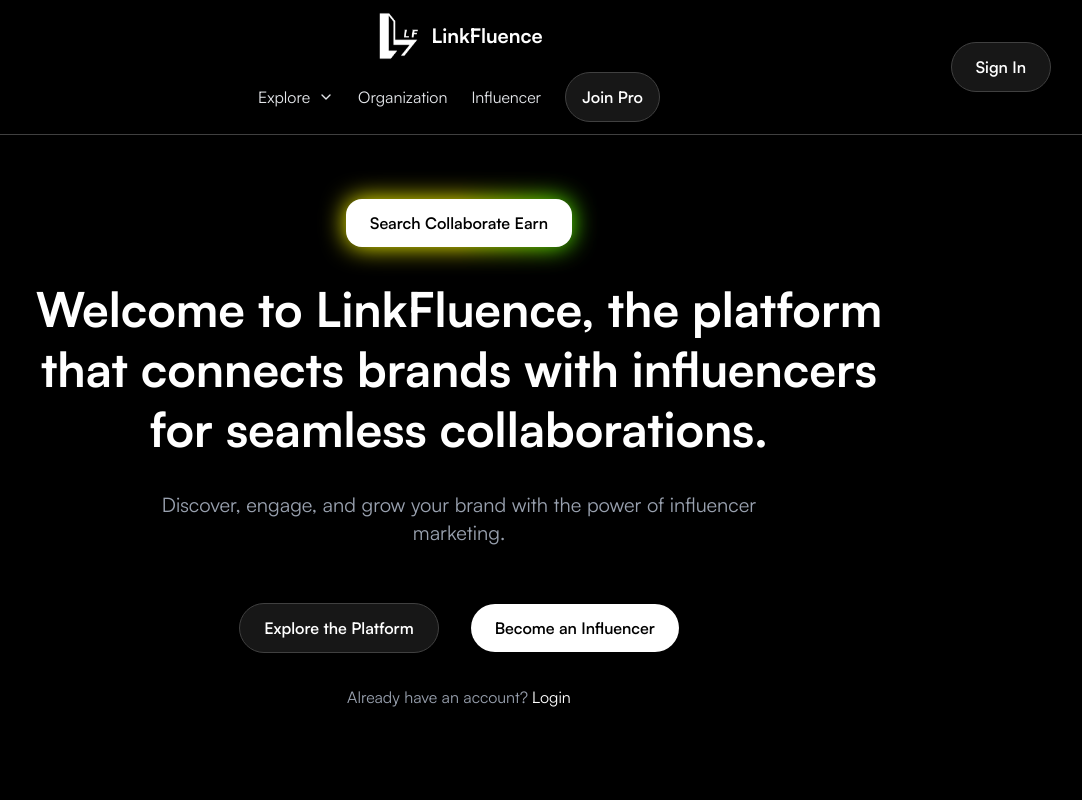
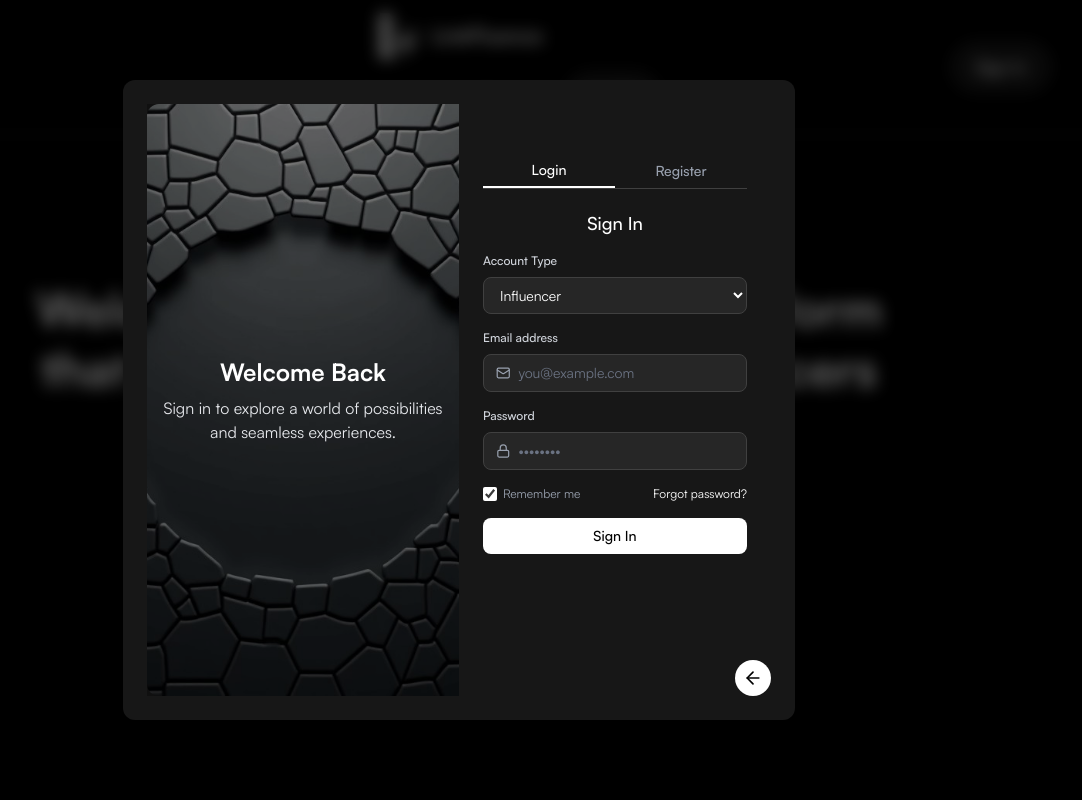
Before and after one commit to P09s/creator-brand, a React (Vite) app in the folder creator-brand/: page / in a window 1280 px wide. Both pictures are taken after a click on the button "Login". Shown: the top 800 px of the page, without its empty margins (181-1263 px from the left). Built offline with nearby package versions, Linux system fonts and the light colour scheme.

Commit message:
sign in setup

```diff
--- a/creator-brand/src/auth/SignInForm.jsx
+++ b/creator-brand/src/auth/SignInForm.jsx
@@ -7,18 +7,19 @@ export default function SignInForm() {
   const [name, setName] = useState('');
   const [remember, setRemember] = useState(true);
   const [activeTab, setActiveTab] = useState('login');
+  const [userType, setUserType] = useState('influencer');
 
   const handleSubmit = (e) => {
     e.preventDefault();
     if (activeTab === 'login') {
-      console.log({ email, password, remember, action: 'login' });
+      console.log({ email, password, remember, userType, action: 'login' });
     } else {
-      console.log({ name, email, password, action: 'register' });
+      console.log({ name, email, password, userType, action: 'register' });
     }
   };
 
   return (
-    <div className="w-full h-full relative text-center overflow-hidden flex flex-col sm:flex-row">
+    <div className="w-full h-full relative text-center overflow-hidden flex flex-col sm:flex-row overflow-y-auto">
       <div className="relative w-full sm:w-1/2 text-white">
         <img
           src="src/assets/img/login.png"
@@ -67,6 +68,20 @@ export default function SignInForm() {
             {activeTab === 'login' && (
               <div className="space-y-4">
                 <h2 className="text-white text-base sm:text-lg font-medium text-center">Sign In</h2>
+                <div className="flex flex-col gap-2">
+                  <label htmlFor="userType" className="text-xs font-medium text-gray-300 text-start">
+                    Account Type
+                  </label>
+                  <select
+                    id="userType"
+                    className="bg-neutral-800 border border-neutral-700 rounded-lg px-3 py-2 text-white text-sm focus:border-white transition"
+                    value={userType}
+                    onChange={(e) => setUserType(e.target.value)}
+                  >
+                    <option value="influencer">Influencer</option>
+                    <option value="brand">Brand</option>
+                  </select>
+                </div>
                 <div className="flex flex-col gap-2">
                   <label htmlFor="email" className="text-xs font-medium text-gray-300 text-start">
                     Email address
@@ -143,8 +158,22 @@ export default function SignInForm() {
               <div className="space-y-4">
                 <h2 className="text-white text-base sm:text-lg font-medium text-center">Create Account</h2>
                 <div className="flex flex-col gap-2">
+                  <label htmlFor="userType" className="text-xs font-medium text-gray-300 text-start">
+                    Account Type
+                  </label>
+                  <select
+                    id="userType"
+                    className="bg-neutral-800 border border-neutral-700 rounded-lg px-3 py-2 text-white text-sm focus:border-white transition"
+                    value={userType}
+                    onChange={(e) => setUserType(e.target.value)}
+                  >
+                    <option value="influencer">Influencer</option>
+                    <option value="brand">Brand</option>
+                  </select>
+                </div>
+                <div className="flex flex-col gap-2">
                   <label htmlFor="name" className="text-xs font-medium text-gray-300 text-start">
-                    Full Name
+                    {userType === 'influencer' ? 'Full Name' : 'Brand Name'}
                   </label>
                   <div className="flex items-center bg-neutral-800 border border-neutral-700 rounded-lg px-3 py-2 focus-within:border-white transition">
                     <UserPlus className="size-4 mr-2 text-gray-400" />
@@ -153,7 +182,7 @@ export default function SignInForm() {
                       type="text"
                       required
                       className="bg-transparent w-full outline-none text-white placeholder-gray-500 text-sm"
-                      placeholder="John Doe"
+                      placeholder={userType === 'influencer' ? 'John Doe' : 'Brand Name'}
                       value={name}
                       onChange={(e) => setName(e.target.value)}
                     />
--- a/creator-brand/src/component/landing.jsx
+++ b/creator-brand/src/component/landing.jsx
@@ -1,5 +1,8 @@
 import { useState, useEffect } from "react";
+import { useNavigate } from 'react-router-dom';
+import { AnimatePresence } from 'framer-motion';
 import { Check } from 'lucide-react';
+import SignInModal from '../auth/SignInModal';
 
 const images = [
   "src/assets/img/image.png",
@@ -7,15 +10,23 @@ const images = [
 ];
 
 function Landing() {
+  const navigate = useNavigate();
   const [currentIndex, setCurrentIndex] = useState(0);
+  const [showSignInModal, setShowSignInModal] = useState(false);
 
   useEffect(() => {
     const interval = setInterval(() => {
       setCurrentIndex((prevIndex) => (prevIndex + 1) % images.length);
     }, 3000);
-
     return () => clearInterval(interval);
   }, []);
+
+  useEffect(() => {
+    document.body.style.overflow = showSignInModal ? 'hidden' : 'auto';
+    return () => {
+      document.body.style.overflow = 'auto';
+    };
+  }, [showSignInModal]);
 
   const plans = [
     {
@@ -90,15 +101,12 @@ function Landing() {
         </span>
 
         <div className="mt-4 sm:mt-6 flex flex-col sm:flex-row justify-center items-center gap-4 sm:gap-6 md:gap-8">
-          {/* Left Button - Secondary */}
           <button
             onClick={() => navigate('/explore')}
             className="bg-neutral-900 text-white px-4 sm:px-6 py-2 sm:py-3 rounded-full font-semibold text-sm sm:text-base border border-neutral-700 transition-all duration-500 ease-out hover:bg-neutral-800 hover:border-neutral-600 hover:px-12 hover:shadow-2xl hover:shadow-white/20 relative z-10 w-full sm:w-auto"
           >
             Explore the Platform
           </button>
-
-          {/* Right Button - Primary Focus */}
           <button
             onClick={() => navigate('/influencer')}
             className="bg-white text-black px-4 sm:px-6 py-2 sm:py-3 rounded-full font-semibold text-sm sm:text-base shadow-md transition-all duration-500 ease-out hover:px-12 hover:shadow-2xl hover:shadow-black/30 relative z-10 w-full sm:w-auto"
@@ -111,6 +119,7 @@ function Landing() {
             Already have an account?
           </span>
           <button
+            onClick={() => setShowSignInModal(true)}
             className="text-white hover:underline ml-1 text-sm sm:text-base"
           >
             Login
@@ -205,7 +214,6 @@ function Landing() {
         {/* Tweet Section */}
         <div className="max-w-full px-4 pt-0 pb-10 sm:pb-16 w-full">
           <div className="flex flex-col md:flex-row items-stretch justify-center space-y-6 md:space-y-0 md:space-x-6 lg:space-x-8">
-            {/* Tweet 1 */}
             <div className="flex-1 w-full max-w-full md:max-w-[420px] bg-neutral-900 rounded-2xl shadow-sm p-4 sm:p-5 border border-neutral-800 transition-all duration-300 hover:shadow-lg hover:shadow-white/10">
               <div className="flex items-start">
                 <img
@@ -228,8 +236,6 @@ function Landing() {
                 </div>
               </div>
             </div>
-
-            {/* Tweet 2 */}
             <div className="flex-1 w-full max-w-full md:max-w-[420px] bg-neutral-900 rounded-2xl shadow-sm p-4 sm:p-5 border border-neutral-800 transition-all duration-300 hover:shadow-lg hover:shadow-white/10">
               <div className="flex items-start">
                 <img
@@ -254,6 +260,12 @@ function Landing() {
             </div>
           </div>
         </div>
+
+        <AnimatePresence>
+          {showSignInModal && (
+            <SignInModal isOpen={showSignInModal} onClose={() => setShowSignInModal(false)} />
+          )}
+        </AnimatePresence>
       </div>
     </div>
   );
```
